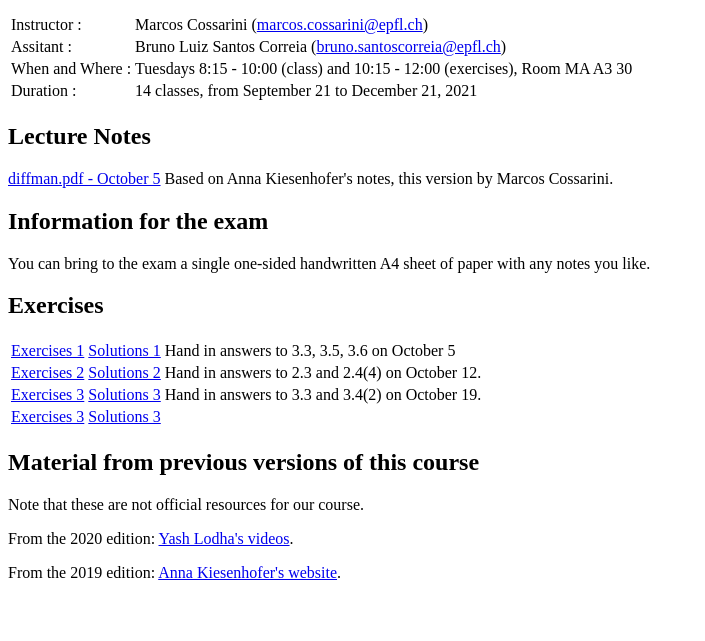
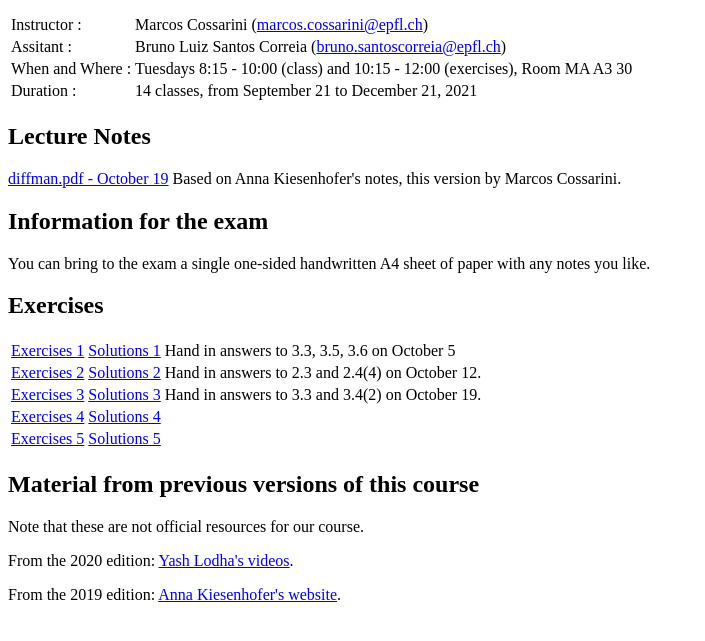
Before and after one commit to marcosaedro/marcosaedro.github.io, a plain HTML site: page diffman_2021/index.html in a window 1280 px wide. Shown: the part 101-742 px from the top of the page, without its empty margins (0-705 px from the left). Drawn offline with Linux system fonts and the light colour scheme.

Commit message:
added series 5, added optional exercise to series 4, updated lecture notes

```diff
--- a/diffman_2021/index.html
+++ b/diffman_2021/index.html
@@ -25,7 +25,7 @@
 </table>
 
 <h2>Lecture Notes</h2>
-<a href="./diffman.pdf">diffman.pdf - October 5</a>
+<a href="./diffman.pdf">diffman.pdf - October 19</a>
  Based on Anna Kiesenhofer's notes, this version by Marcos Cossarini.
 
 <h2>Information for the exam</h2>
@@ -51,8 +51,12 @@
     <td> Hand in answers to 3.3 and 3.4(2) on October 19. </td>
   </tr>
   <tr>
-    <td><a href="./diffman_exer_4.pdf">Exercises 3</a></td>
-    <td><a href="./diffman_exer_4_sol.pdf">Solutions 3</a></td>
+    <td><a href="./diffman_exer_4.pdf">Exercises 4</a></td>
+    <td><a href="./diffman_exer_4_sol.pdf">Solutions 4</a></td>
+  </tr>
+  <tr>
+    <td><a href="./diffman_exer_5.pdf">Exercises 5</a></td>
+    <td><a href="./diffman_exer_5_sol.pdf">Solutions 5</a></td>
   </tr>
 </table>
 
```
Also changed, not shown: 4 other files.
